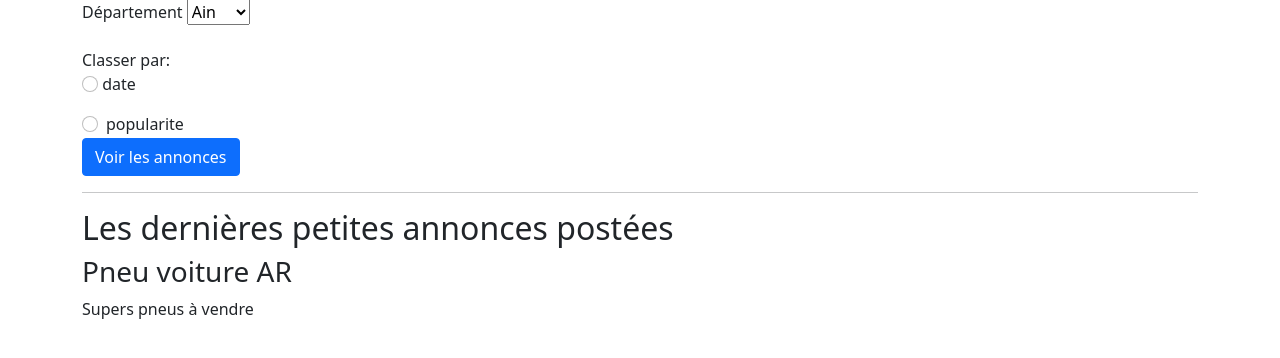
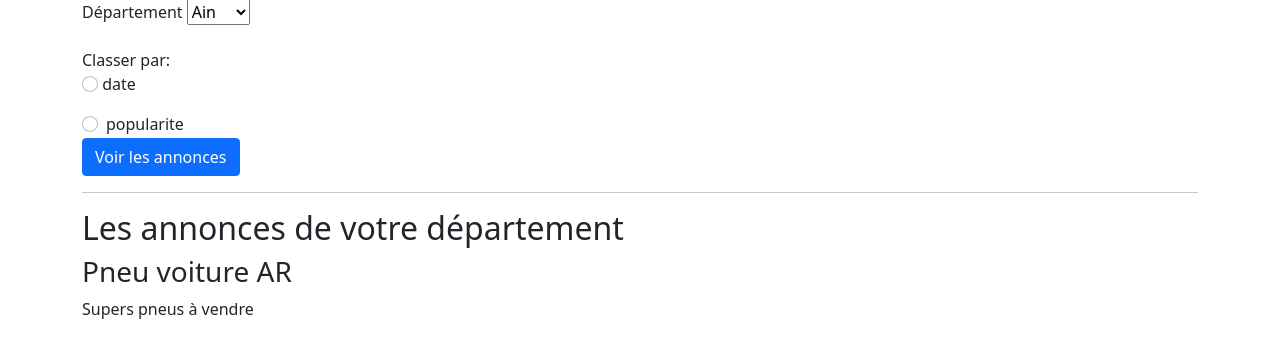
Before and after one commit to JonCourbon/petitesannonces, a PHP site: page /?departement=1 in a window 1280 px wide. Shown: the part 236-594 px from the top of the page. Run offline with PHP 8.4, Linux system fonts and the light colour scheme; data comes from the database, SQL or seed files in the repository.

Commit message:
Correction page index "les annonces de votre dep"

```diff
--- a/index.php
+++ b/index.php
@@ -113,7 +113,7 @@ if($_GET["departement"]){
     <hr/>
 
     <div class="row">
-      <h2>Les dernières petites annonces postées</h2>
+      <h2>Les annonces de votre département</h2>
     <?php
     // affichage des annonces si on a un département
     if($_GET["departement"]):
```
